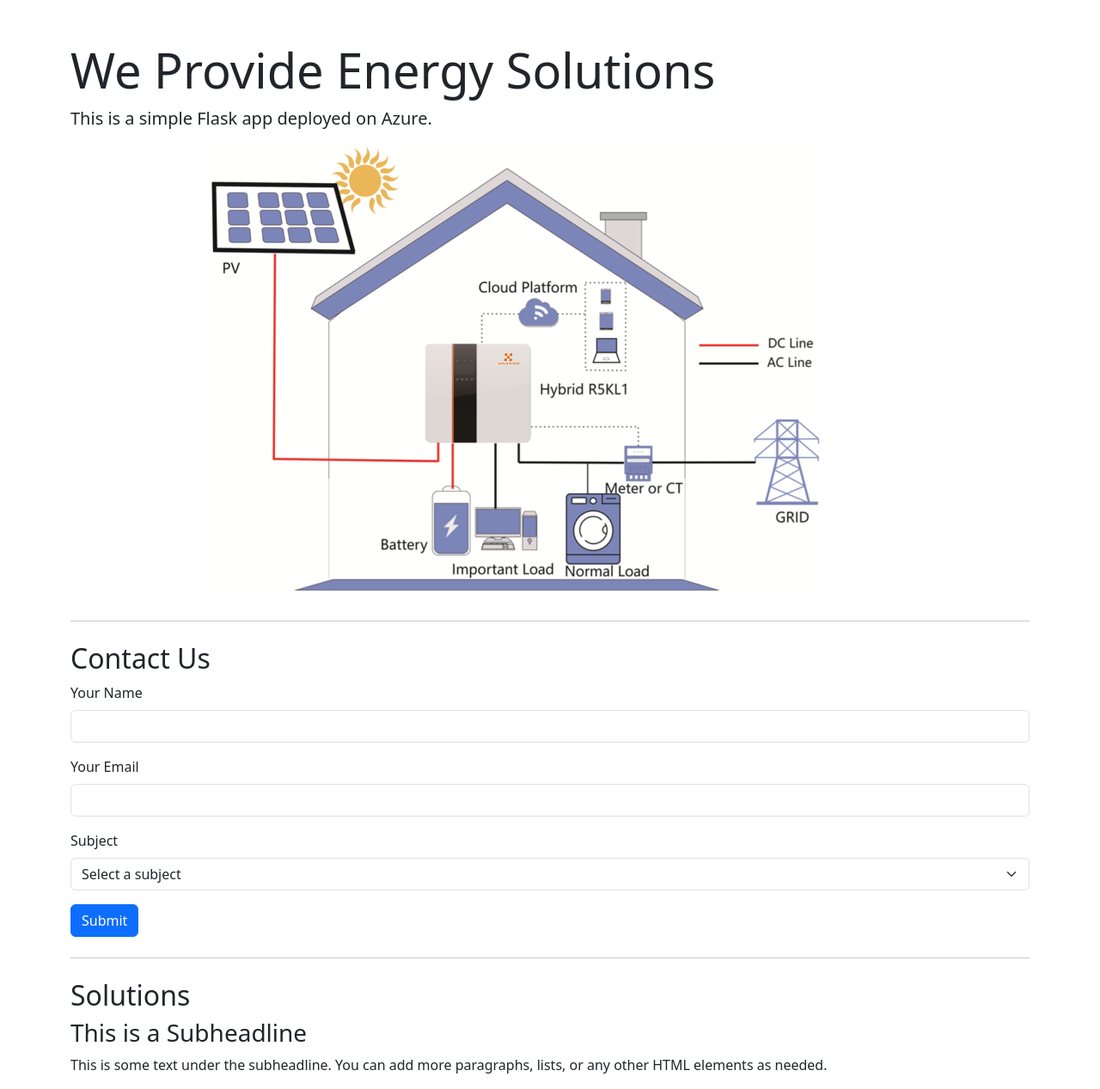
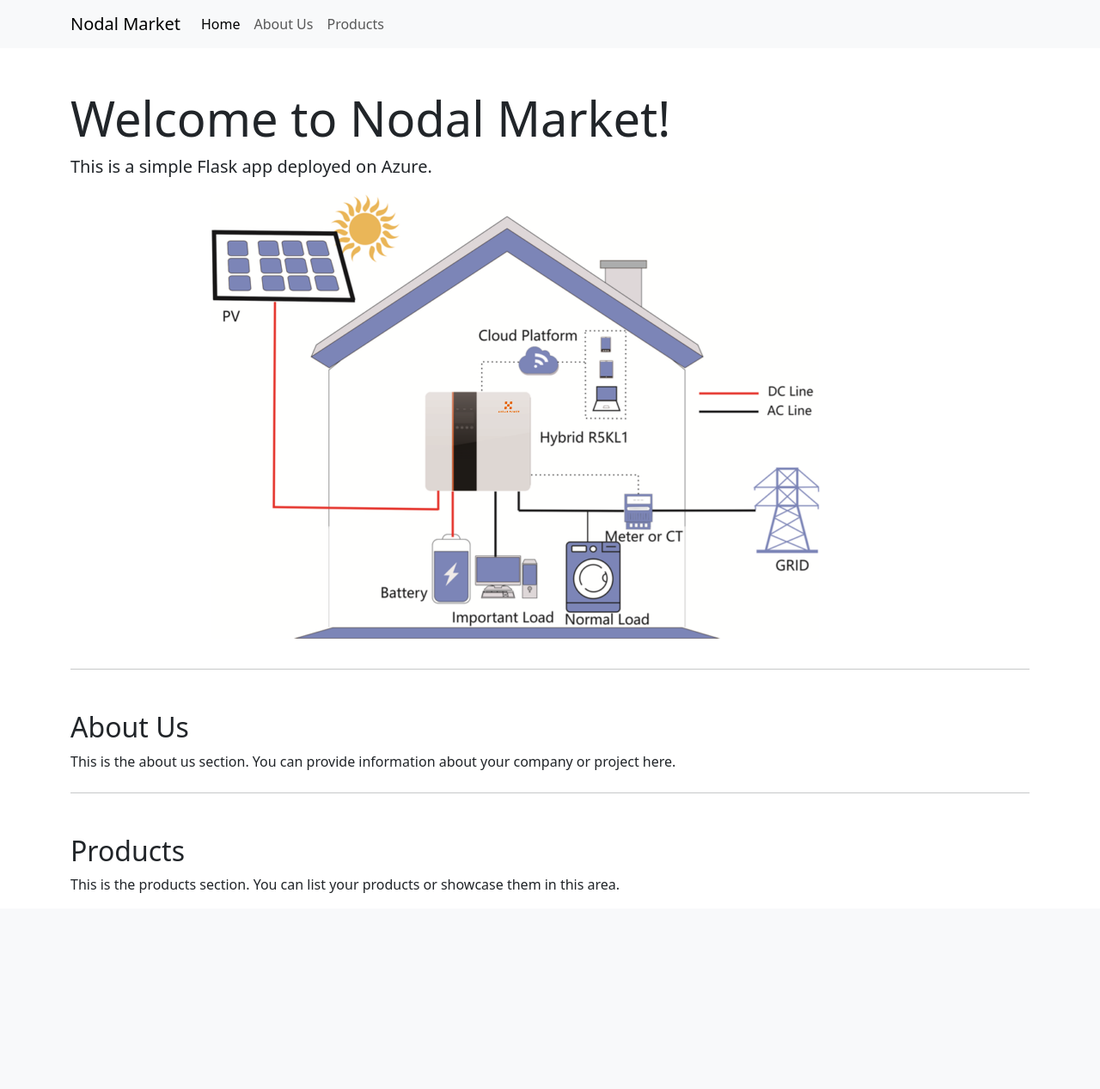
Before and after one commit to AustinTX360/1, a Flask app: page / in a window 1280 px wide. Shown: the whole page at 86% size. After the commit the page ends 1039 px from the top, so only its background shows below. Run offline with Flask 3, Linux system fonts and the light colour scheme.

Commit message:
Update index.html

```diff
--- a/templates/index.html
+++ b/templates/index.html
@@ -4,43 +4,52 @@
     <meta charset="UTF-8">
     <meta name="viewport" content="width=device-width, initial-scale=1.0">
     <link rel="stylesheet" href="https://cdn.jsdelivr.net/npm/bootstrap@5.3.0/dist/css/bootstrap.min.css">
-    <title>Nodal Market</title>
+    <title>Your Azure Flask App</title>
 </head>
 <body>
+    <nav class="navbar navbar-expand-lg navbar-light bg-light">
+        <div class="container">
+            <a class="navbar-brand" href="#">Nodal Market</a>
+            <button class="navbar-toggler" type="button" data-bs-toggle="collapse" data-bs-target="#navbarNav" aria-controls="navbarNav" aria-expanded="false" aria-label="Toggle navigation">
+                <span class="navbar-toggler-icon"></span>
+            </button>
+            <div class="collapse navbar-collapse" id="navbarNav">
+                <ul class="navbar-nav">
+                    <li class="nav-item">
+                        <a class="nav-link active" href="#">Home</a>
+                    </li>
+                    <li class="nav-item">
+                        <a class="nav-link" href="#about">About Us</a>
+                    </li>
+                    <li class="nav-item">
+                        <a class="nav-link" href="#products">Products</a>
+                    </li>
+                </ul>
+            </div>
+        </div>
+    </nav>
+
     <div class="container mt-5">
-        <h1 class="display-4">We Provide Energy Solutions</h1>
+        <h1 class="display-4">Welcome to Nodal Market!</h1>
         <p class="lead">This is a simple Flask app deployed on Azure.</p>
         <img src="{{ url_for('static', filename='your_image.jpg') }}" class="img-fluid" alt="Your Image">
         <hr class="my-4">
 
-        <h2>Contact Us</h2>
-        <form action="{{ url_for('submit_form') }}" method="post">
-            <div class="mb-3">
-                <label for="name" class="form-label">Your Name</label>
-                <input type="text" class="form-control" id="name" name="name" required>
-            </div>
-            <div class="mb-3">
-                <label for="email" class="form-label">Your Email</label>
-                <input type="email" class="form-control" id="email" name="email" required>
-            </div>
-            <div class="mb-3">
-                <label for="subject" class="form-label">Subject</label>
-                <select class="form-select" id="subject" name="subject" required>
-                    <option value="" disabled selected>Select a subject</option>
-                    <option value="general">General Inquiry</option>
-                    <option value="support">Technical Support</option>
-                    <option value="feedback">Feedback</option>
-                </select>
-            </div>
-            <button type="submit" class="btn btn-primary">Submit</button>
-        </form>
+        <!-- Home Content -->
+
+        <div id="about" class="mt-5">
+            <h2>About Us</h2>
+            <p>This is the about us section. You can provide information about your company or project here.</p>
+        </div>
 
         <hr class="my-4">
 
-        <h2>Solutions</h2>
-        <h3>This is a Subheadline</h3>
-        <p>This is some text under the subheadline. You can add more paragraphs, lists, or any other HTML elements as needed.</p>
+        <div id="products" class="mt-5">
+            <h2>Products</h2>
+            <p>This is the products section. You can list your products or showcase them in this area.</p>
+        </div>
     </div>
+
     <script src="https://cdn.jsdelivr.net/npm/bootstrap@5.3.0/dist/js/bootstrap.bundle.min.js"></script>
 </body>
 </html>
```
